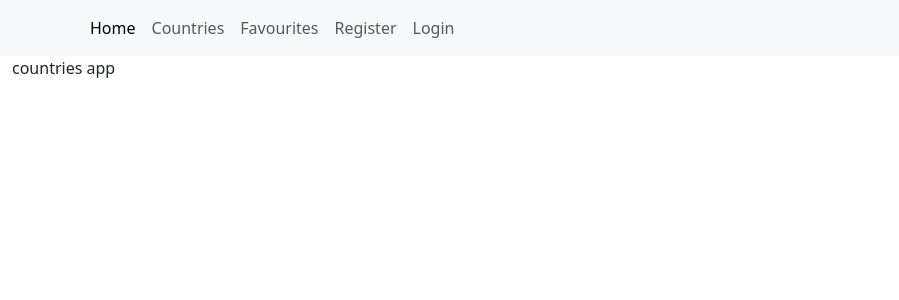
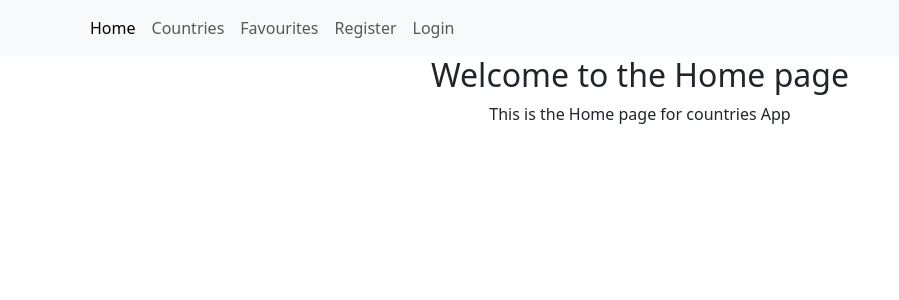
Before and after one commit to nahusenayElias/Countries_API, a React app: page / in a window 1280 px wide. Shown: the top 300 px of the page, without its empty margins (0-899 px from the left). Built offline with nearby package versions, Linux system fonts and the light colour scheme; no server answers; the HTML template or start-up script is replaced by a standard one.

Commit message:
Home page content update

```diff
--- a/src/component/Home.jsx
+++ b/src/component/Home.jsx
@@ -1,5 +1,9 @@
 const Home = () => {
-  return <div>countries app</div>;
+  return (<div className="text-center">
+    <h2 >Welcome to the Home page</h2>
+    <p>This is the Home page for countries App</p>
+
+  </div>);
 };
 
 export default Home;
```
